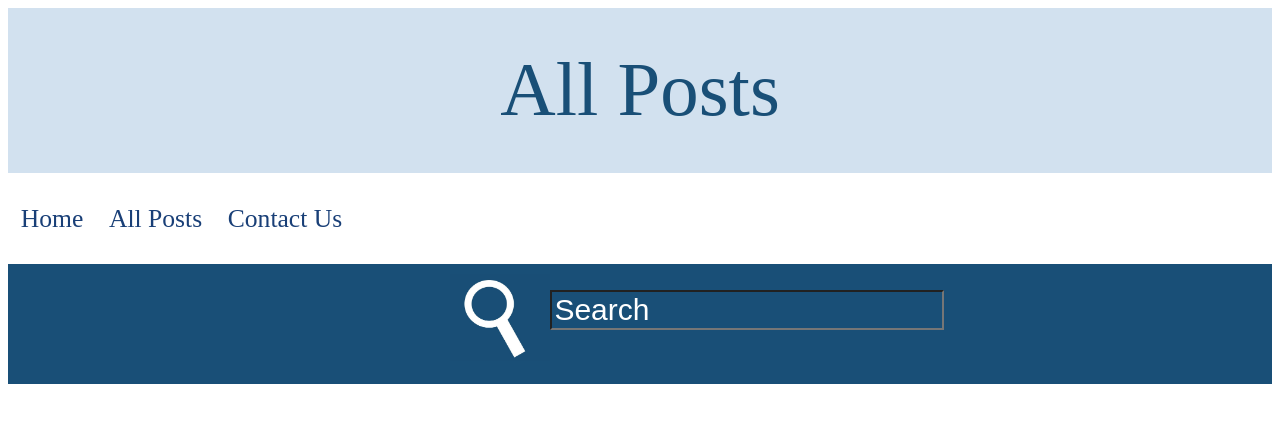
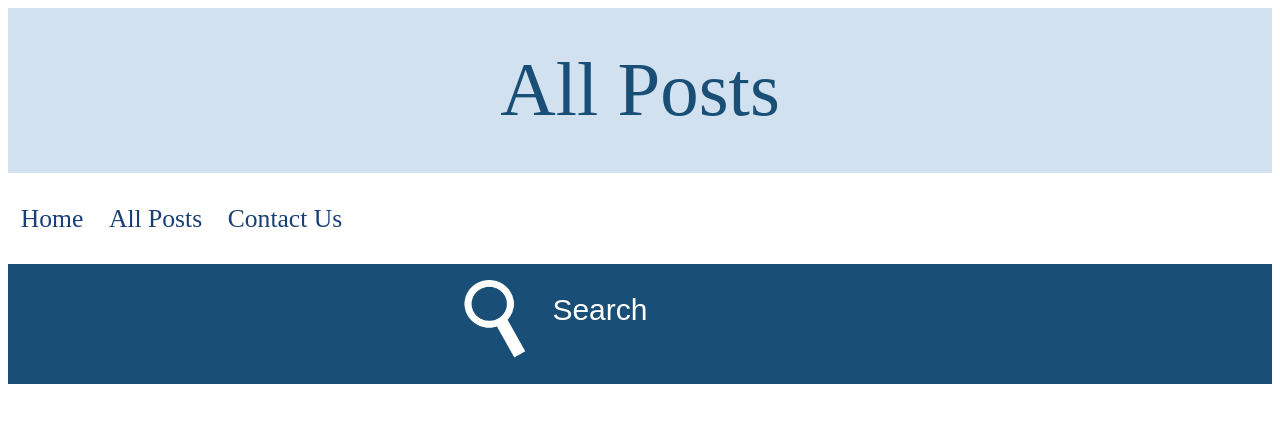
Before and after one commit to prshah101/SIT120, a Vue app in the folder selfdevbloga3/: page /allPosts in a window 1280 px wide. Shown: the top 422 px of the page. Built offline with nearby package versions, Linux system fonts and the light colour scheme.

Commit message:
cleaning

```diff
--- a/selfdevbloga3/src/components/AllPosts.vue
+++ b/selfdevbloga3/src/components/AllPosts.vue
@@ -62,4 +62,9 @@ input[type=text] {
 .querycolored {
     background-color: #194F77;
 }
+
+input{
+    border: none;
+    font-size: 30vw;
+}
 </style>
```
